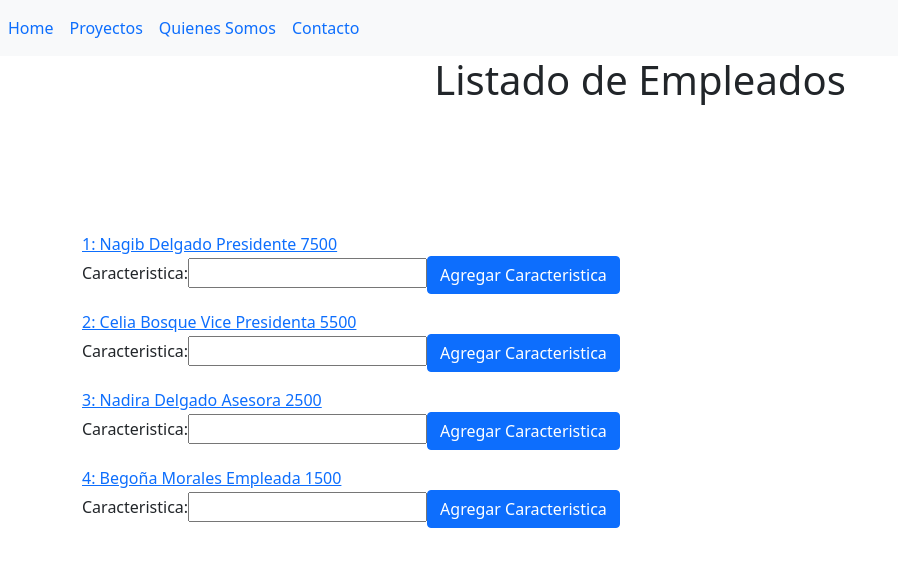
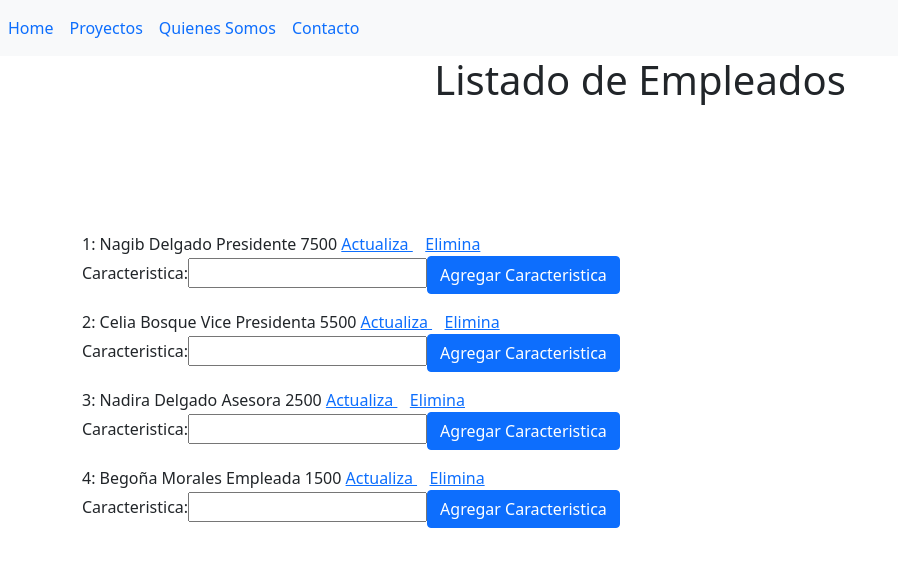
Before and after one commit to DeiMoS-es/WsAngular, an Angular app in the folder app-empleados/: page / in a window 1280 px wide. Shown: the top 566 px of the page, without its empty margins (0-898 px from the left). Built offline with nearby package versions, Linux system fonts and the light colour scheme.

Commit message:
botones actualiza/elimina y accion

```diff
--- a/app-empleados/src/app/actualiza-component/actualiza-component.component.html
+++ b/app-empleados/src/app/actualiza-component/actualiza-component.component.html
@@ -17,8 +17,8 @@
       <input type="number" name="salario" id="salario" placeholder="Introduce tu salario" class="form-control" [(ngModel)]="cuadroSalario">
     </div>
     <div class="col">
-      <button type="submit" class="btn btn-primary" (click)="actualizaEmpleado()" style="margin-top: 35px; margin-right: 50px ;">Actualizar</button>
-      <button type="submit" class="btn btn-danger" (click)="eliminaEmpleado()" style="margin-top: 35px; ;">Eliminar</button>
+      <button type="submit" class="btn btn-primary" (click)="actualizaEmpleado()" style="margin-top: 35px; margin-right: 50px ;">Acción</button>
+      <!-- <button type="submit" class="btn btn-danger" (click)="eliminaEmpleado()" style="margin-top: 35px; ;">Eliminar</button> -->
     </div>
 </form>
 <div style="text-align: center;">
--- a/app-empleados/src/app/actualiza-component/actualiza-component.component.ts
+++ b/app-empleados/src/app/actualiza-component/actualiza-component.component.ts
@@ -15,6 +15,7 @@
   cuadroCargo: String = "";
   cuadroSalario: number = 0;
   indice: number; //variable en la que almacenaré el id que me llega desde la url
+  accion:number;//variable para controlar la operacion de acutalizar/eliminar
   constructor(private route: ActivatedRoute,private router: Router, private miServicio: ServicioEmpleadosService, private empleadosService: EmpleadosService) { }
 
   empleados: Empleado[] = [] //debemos dejar un array vacio para que cuando inyete la info del servicio se almacene en este array
@@ -28,8 +29,10 @@
     this.cuadroApellido = empleado.apellido;
     this.cuadroCargo = empleado.cargo;
     this.cuadroSalario = empleado.salario;
+
+    this.accion = parseInt(this.route.snapshot.queryParams['accion']);
   }
-  actualizaEmpleado(){
+ /*  actualizaEmpleado(){
     let miEmpleado = new Empleado(this.cuadroNombre, this.cuadroApellido, this.cuadroCargo, this.cuadroSalario);
     //Antes de añadir el empleado, quiero hacer uso del servicio que acabamos de crear
    // this.miServicio.muestraMensaje("Nombre del empleado: " + miEmpleado.nombre); no la neesito porque ya lo he inyectado en el empleados.service.ts
@@ -41,6 +44,17 @@
   eliminaEmpleado(){
     this.empleadosService.eliminarEmpleado(this.indice);
     this.router.navigate([""]);
+  } */
+
+  actualizaEmpleado(){
+    if(this.accion==1){
+    let miEmpleado = new Empleado(this.cuadroNombre, this.cuadroApellido, this.cuadroCargo, this.cuadroSalario);
+    this.empleadosService.actualizarEmpleado(this.indice, miEmpleado);
+    this.router.navigate([""]);
+    }else{
+      this.empleadosService.eliminarEmpleado(this.indice);
+      this.router.navigate([""]);//creo que esto sobra
+      }
   }
 
   public volverHome(){
--- a/app-empleados/src/app/empleado-hijo-c/empleado-hijo-c.component.html
+++ b/app-empleados/src/app/empleado-hijo-c/empleado-hijo-c.component.html
@@ -2,8 +2,13 @@
     <div class="row">
       <div class="col">
         <div >
-          <a [routerLink]="['/actualiza',indice]"><!--Le pasamos el indice a través de la url, para más tarde buscar el empleado por el id-->
           {{indice+1}}: {{empleadoDeLista.nombre}} {{empleadoDeLista.apellido}} {{empleadoDeLista.cargo}} {{empleadoDeLista.salario}}
+          <a [routerLink]="['/actualiza',indice]" [queryParams]="{accion:'1'}"><!--Le pasamos el indice a través de la url, para más tarde buscar el empleado por el id-->
+          Actualiza
+          </a>
+          &nbsp;&nbsp;
+          <a [routerLink]="['/actualiza',indice]" [queryParams]="{accion:'2'}"><!--Le pasamos el indice a través de la url, para más tarde buscar el empleado por el id-->
+          Elimina
           </a>
         </div>
         <app-caracteristicas-empleado-c (caracteristicasEmpleados)="agregarCaracteristica($event)"></app-caracteristicas-empleado-c>
```
